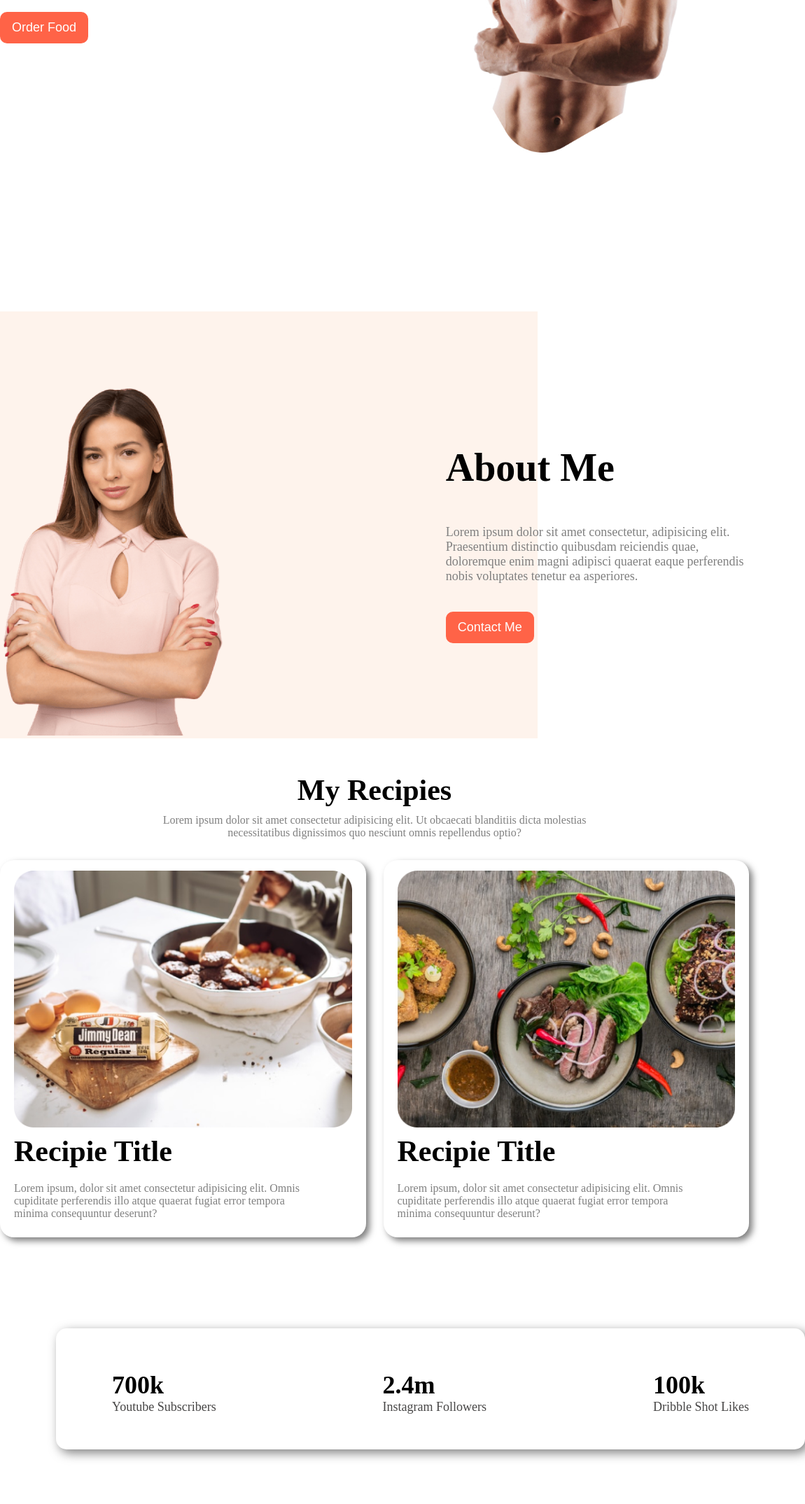
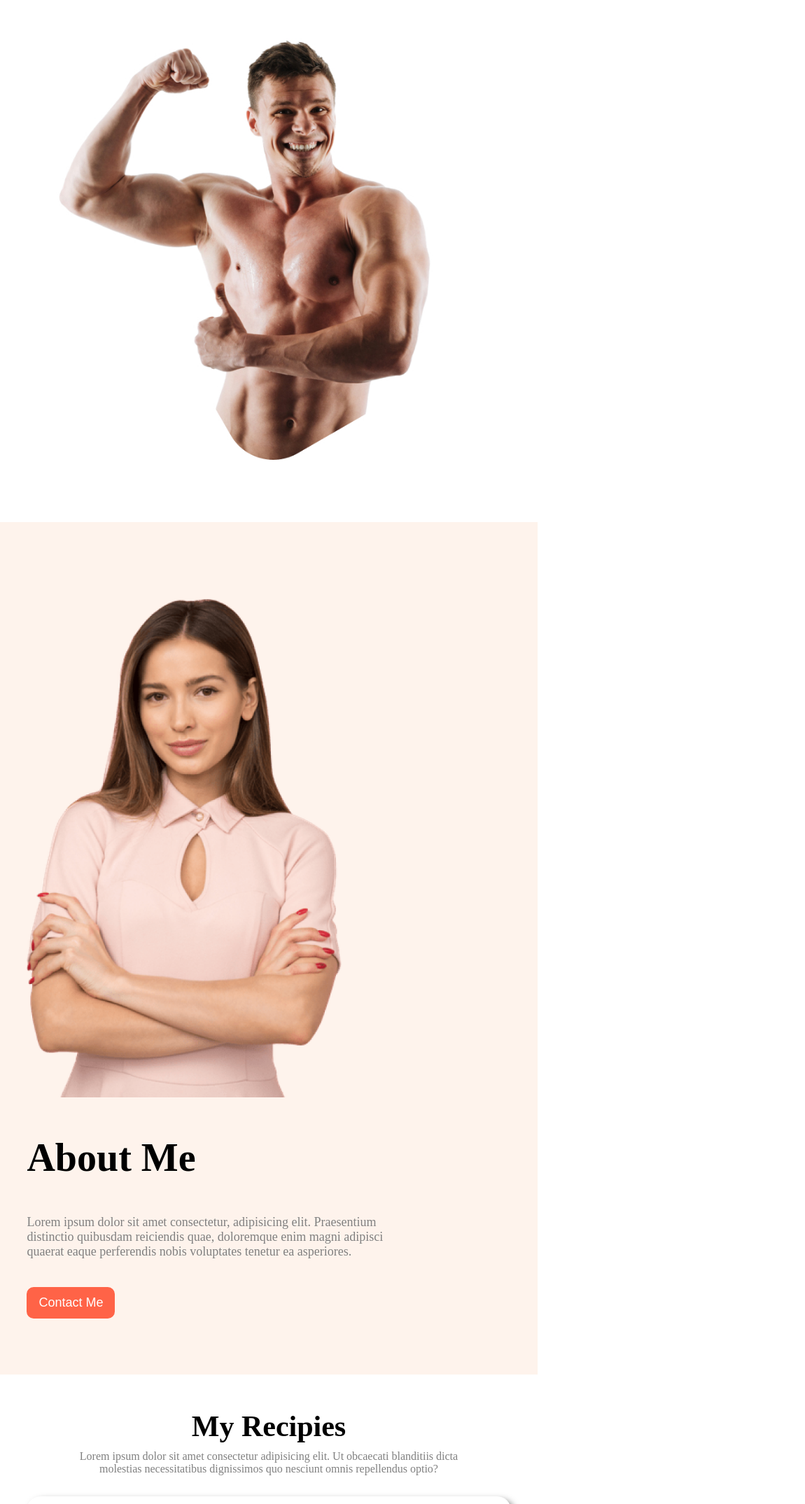
Before and after one commit to MdAfsarHossain/Eat-Fresh, a plain HTML site: page index.html in a window 768 px wide. Shown: the part 390-2539 px from the top of the page at 70% size, 1150 px wide, since content can reach past the window. Drawn offline with Linux system fonts and the light colour scheme.

Commit message:
Responsive CSS Code added for Tablet Devices.

```diff
--- a/css/responsive.css
+++ b/css/responsive.css
@@ -58,3 +58,68 @@
     text-align: center;
   }
 }
+
+/* Tablet Device */
+@media screen and (min-width: 576px) and (max-width: 992px) {
+  /* Header */
+  .header {
+    height: 100%;
+  }
+
+  /* Banner */
+  .banner-container {
+    width: 90%;
+    flex-direction: column;
+    padding: 50px 0px;
+  }
+
+  .banner-title {
+    font-size: 56px;
+  }
+
+  /* About */
+  .about-container {
+    width: 90%;
+    flex-direction: column;
+    align-items: flex-start;
+  }
+
+  .about-img {
+    width: 100%;
+    margin-bottom: 50px;
+  }
+
+  .about-content {
+    margin-left: 0px;
+    width: 80%;
+    margin-bottom: 80px;
+  }
+
+  /* Recipie */
+  .recipies-container {
+    width: 90%;
+    flex-direction: column;
+  }
+
+  .recipies-description {
+    width: 80%;
+  }
+
+  .recipies-cards {
+    flex-direction: column;
+  }
+
+  /* User */
+  .user {
+    padding: 0px;
+    margin-top: 50px;
+    margin-bottom: 80px;
+  }
+
+  .user-container {
+    width: 90%;
+    flex-direction: row;
+    gap: 20px;
+    justify-content: space-between;
+  }
+}
```
